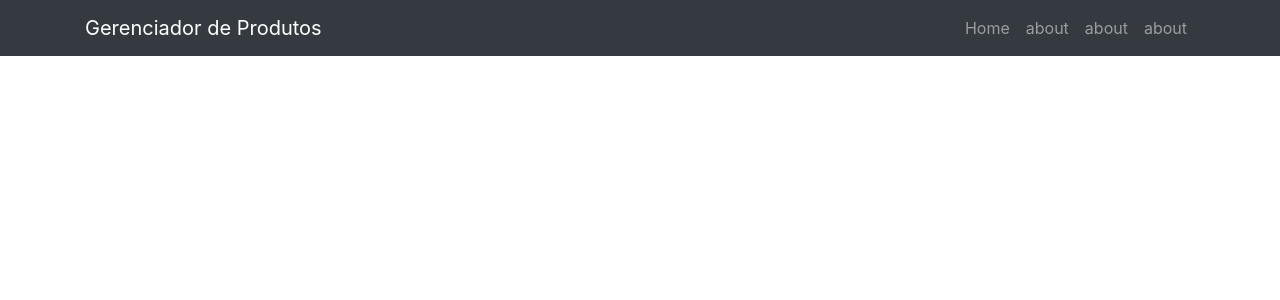
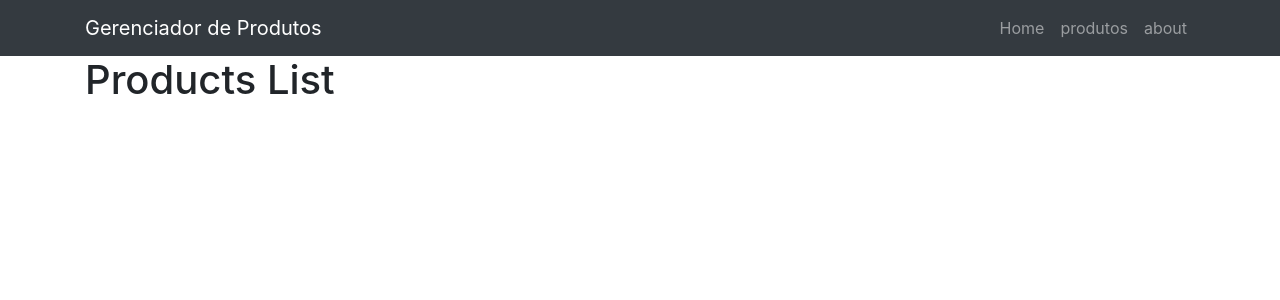
Before and after one commit to fernandovbs/react-products, a React (Create React App) app: page /produtos in a window 1280 px wide. Shown: the top 300 px of the page. Built offline with nearby package versions, Linux system fonts and the light colour scheme.

Commit message:
Add produtos component

```diff
--- a/src/App.js
+++ b/src/App.js
@@ -2,6 +2,7 @@ import React, { Component } from 'react'
 import {BrowserRouter as Router, Route, Link} from 'react-router-dom'
 import Home from './Home'
 import Sobre from './Sobre'
+import Produtos from './Produtos'
 
 class App extends Component {
   render() {
@@ -13,8 +14,7 @@ class App extends Component {
               <a href="/" className="navbar-brand">Gerenciador de Produtos</a>
               <ul className="navbar-nav ">
                 <li className="nav-item"><Link to="/" className="nav-link">Home</Link></li>
-                <li className="nav-item"><a href="/" className="nav-link">about</a></li>
-                <li className="nav-item"><a href="/" className="nav-link">about</a></li>
+                <li className="nav-item"><Link to="/produtos" className="nav-link">produtos</Link></li>
                 <li className="nav-item"><Link to="/sobre" className="nav-link">about</Link></li>
               </ul>
             </div>
@@ -22,6 +22,7 @@ class App extends Component {
           <div className="container">
             <Route exact path='/' component={Home} />
             <Route exact path='/sobre' component={Sobre} />
+            <Route exact path='/produtos' component={Produtos} />
           </div>
         </div>
       </Router>
--- /dev/null
+++ b/src/Produtos.js
@@ -0,0 +1,7 @@
+import React, { Component } from 'react'
+
+export default class Produtos extends Component{
+    render(){
+        return <h1>Products List</h1>
+    }
+}
```
